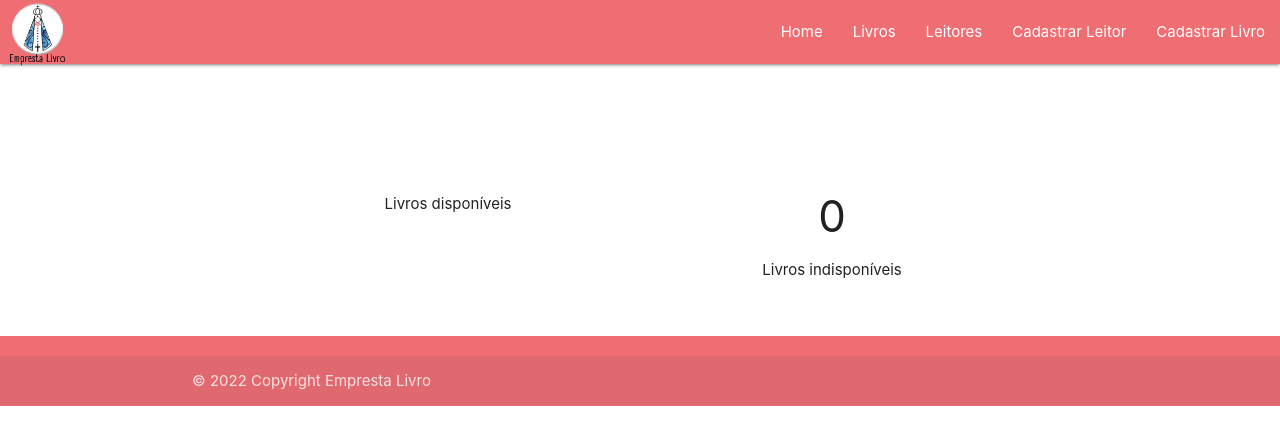
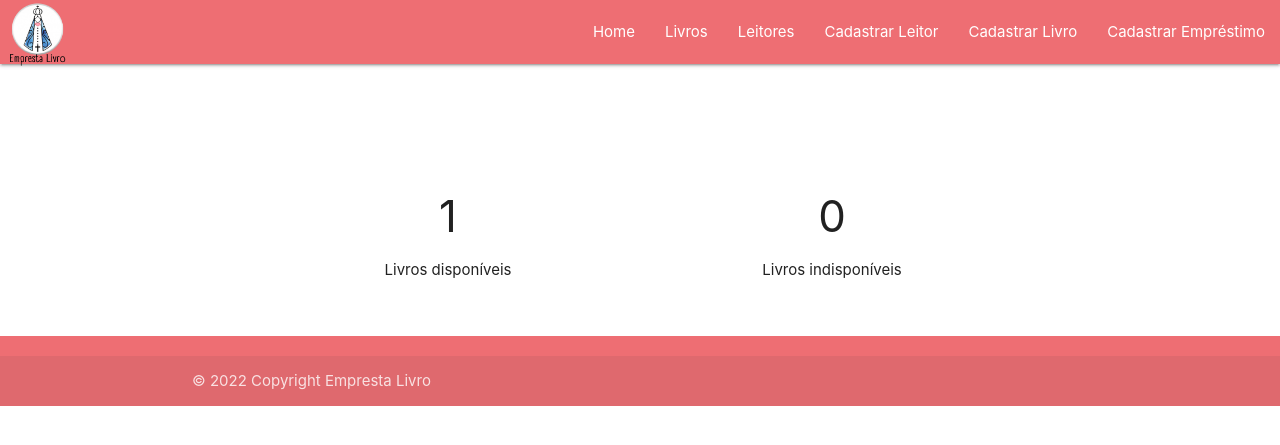
Before and after one commit to WalleFerraz/empresta-livros-edificantes, a PHP site: page /home.php in a window 1280 px wide. Shown: the top 445 px of the page. Run offline with PHP 8.4, Linux system fonts and the light colour scheme; tables that the repository leaves empty or names only in its code hold one stand-in row (values such as "Sample post").

Commit message:
Update home.php

```diff
--- a/pages/home.php
+++ b/pages/home.php
@@ -31,6 +31,7 @@ $vet = $pst->fetchAll(PDO::FETCH_ASSOC);
                 <li><a href="leitor.php">Leitores</a></li>
                 <li><a href="cadastroLeitor.php">Cadastrar Leitor</a></li>
                 <li><a href="cadastroLivro.php">Cadastrar Livro</a></li>
+                <li><a href="cadastroEmprestimo.php">Cadastrar Empréstimo</a></li>
             </ul>
         </div>
     </nav>
@@ -41,12 +42,19 @@ $vet = $pst->fetchAll(PDO::FETCH_ASSOC);
             <!-- PHP -->
             <?php
             if (count($vet) >= 1) {
-                echo '<h3><?= $vet[0]["quantidade"] ?></h3>';
+            ?>
+
+
+                <h3><?= $vet[0]["quantidade"] ?></h3>
+
+
+            <?php
             } //if
             else {
                 echo '<h3>0</h3>';
             } //else
             ?>
+
             <p>Livros disponíveis</p>
         </div>
 
@@ -54,7 +62,13 @@ $vet = $pst->fetchAll(PDO::FETCH_ASSOC);
             <!-- PHP -->
             <?php
             if (count($vet) == 2) {
-                echo '<h3><?=$vet[1]["quantidade"]?></h3>';
+            ?>
+
+
+                <h3><?= $vet[1]["quantidade"] ?></h3>
+
+
+            <?php
             } //if
             else {
                 echo '<h3>0</h3>';
```
